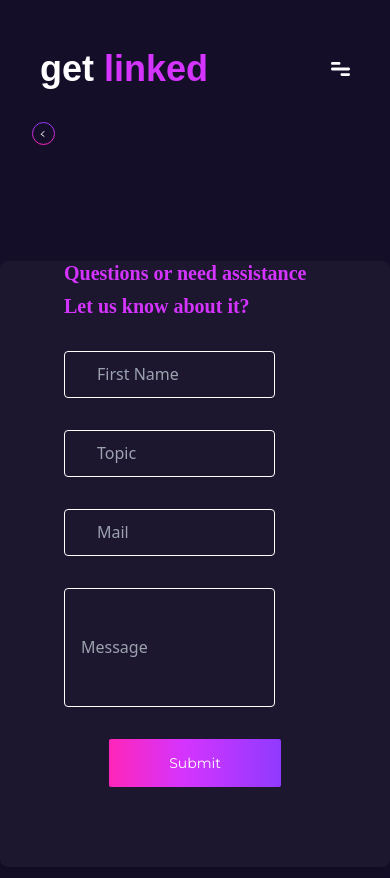
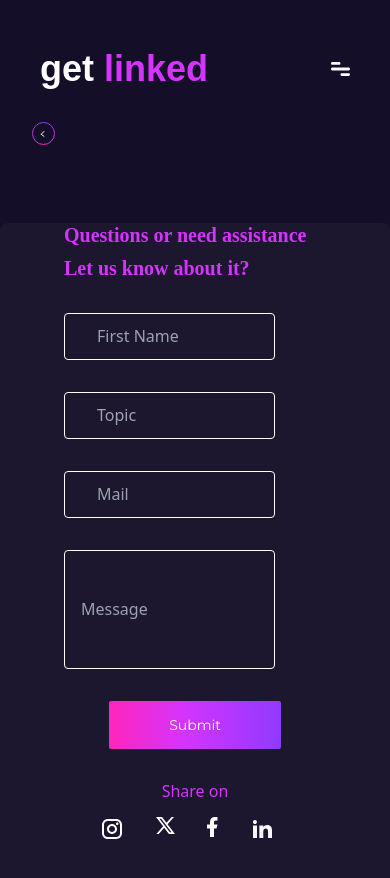
Before and after one commit to FavourOyewumi7/getLinkedSolution, a Vue app in the folder getlinkedsol/: page /contact in a window 390 px wide. Shown: the top 878 px of the page. Built offline with nearby package versions, Linux system fonts and the light colour scheme; a web font is replaced by a local one.

Commit message:
worked on it

```diff
--- a/getlinkedsol/src/pages/ContactPage.vue
+++ b/getlinkedsol/src/pages/ContactPage.vue
@@ -102,6 +102,16 @@
                 <ButtonVal> Submit </ButtonVal>
               </div>
             </form>
+
+            <div class="sm:hidden block">
+              <h5 class="text-pink pt-4 leading-5 text-center">Share on</h5>
+          <ul class="flex flex-row justify-center pt-4">
+            <li class="pr-4"><img src="../assets/instagram.svg" alt="" /></li>
+            <li class="px-4"><img src="../assets/x.svg" alt="" /></li>
+            <li class="px-4"><img src="../assets/facebook.svg" alt="" /></li>
+            <li class="px-4"><img src="../assets/linkedin.svg" alt="" /></li>
+          </ul>
+            </div>
           </div>
         </div>
       </section>
```
